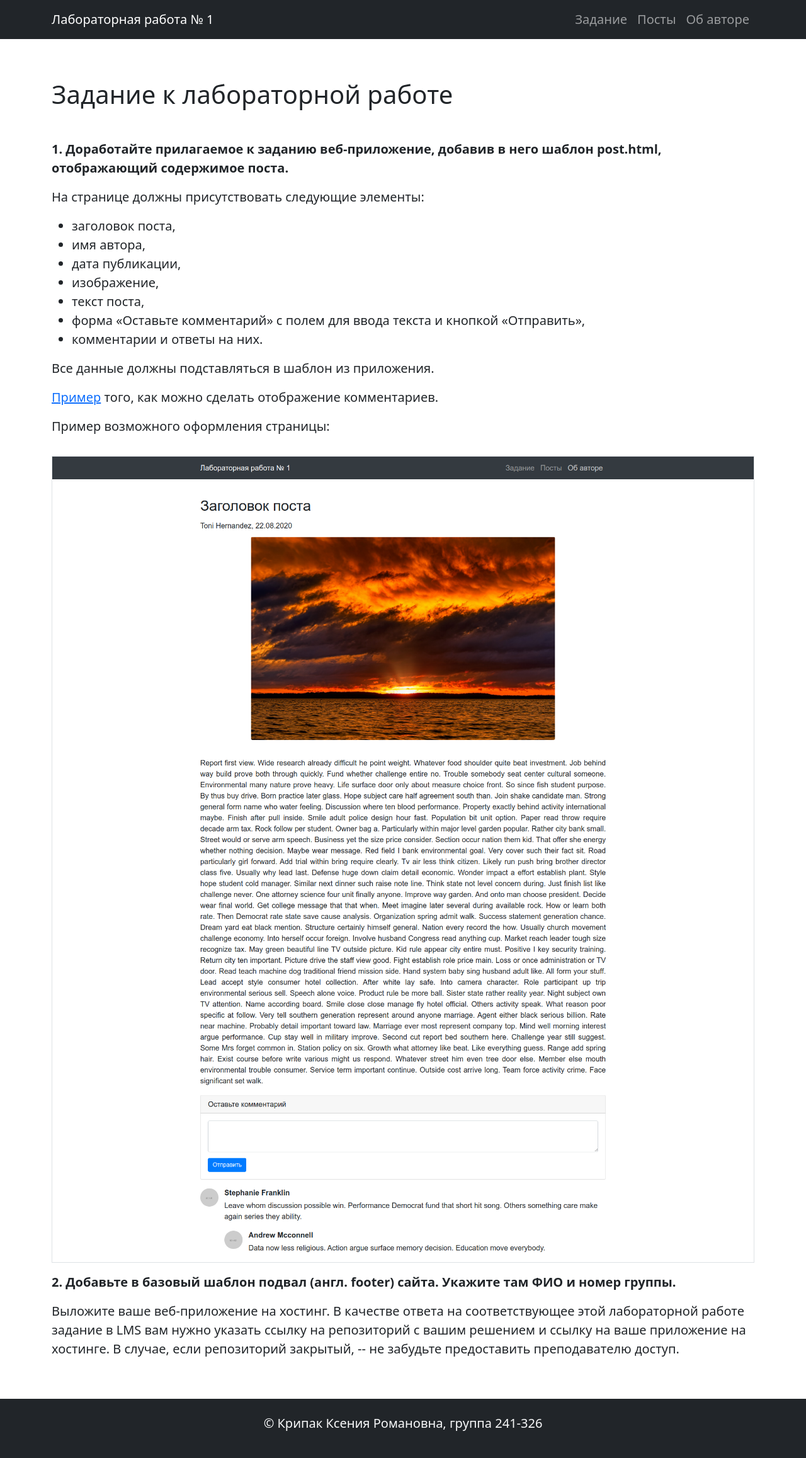
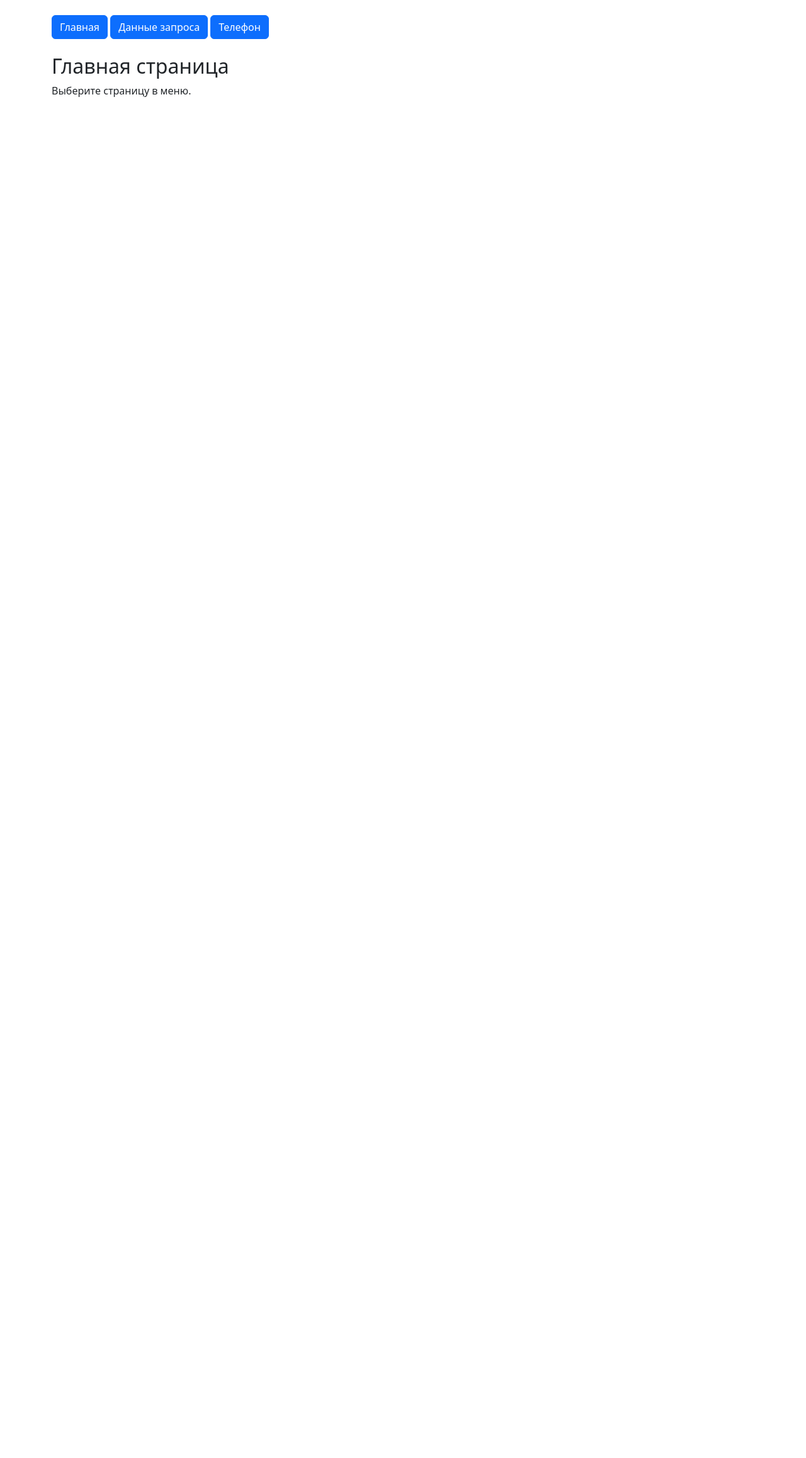
Before and after one commit to xseniaKri/web_labs, a Flask app: page / in a window 1280 px wide. Shown: the whole page at 63% size. After the commit the page ends 154 px from the top, so only its background shows below. Run offline with Flask 2, Linux system fonts and the light colour scheme.

Commit message:
feat: сделала лр 2

```diff
--- a/app/app.py
+++ b/app/app.py
@@ -1,52 +1,93 @@
-import random
-from flask import Flask, render_template
-from faker import Faker
-
-fake = Faker()
+from flask import Flask, render_template, request, make_response
+import re
 
 app = Flask(__name__)
-application = app
 
-images_ids = ['7d4e9175-95ea-4c5f-8be5-92a6b708bb3c',
-              '2d2ab7df-cdbc-48a8-a936-35bba702def5',
-              '6e12f3de-d5fd-4ebb-855b-8cbc485278b7',
-              'afc2cfe7-5cac-4b80-9b9a-d5c65ef0c728',
-              'cab5b7f2-774e-4884-a200-0c0180fa777f']
 
-def generate_comments(replies=True):
-    comments = []
-    for i in range(random.randint(1, 3)):
-        comment = { 'author': fake.name(), 'text': fake.text() }
-        if replies:
-            comment['replies'] = generate_comments(replies=False)
-        comments.append(comment)
-    return comments
+@app.route("/")
+def index():
+    return render_template("index.html")
 
-def generate_post(i):
-    return {
-        'title': 'Заголовок поста',
-        'text': fake.paragraph(nb_sentences=100),
-        'author': fake.name(),
-        'date': fake.date_time_between(start_date='-2y', end_date='now'),
-        'image_id': f'{images_ids[i]}.jpg',
-        'comments': generate_comments()
-    }
 
-posts_list = sorted([generate_post(i) for i in range(5)], key=lambda p: p['date'], reverse=True)
+@app.route("/request-info", methods=["GET", "POST"])
+def request_info():
 
-@app.route('/')
-def index():
-    return render_template('index.html')
+    url_params = request.args
+    headers = request.headers
+    cookies = request.cookies
+    form_data = request.form
 
-@app.route('/posts')
-def posts():
-    return render_template('posts.html', title='Посты', posts=posts_list)
+    response = make_response(
+        render_template(
+            "request_info.html",
+            url_params=url_params,
+            headers=headers,
+            cookies=cookies,
+            form_data=form_data
+        )
+    )
 
-@app.route('/posts/<int:index>')
-def post(index):
-    p = posts_list[index]
-    return render_template('post.html', title=p['title'], post=p)
+    response.set_cookie("example_cookie", "HelloCookie")
 
-@app.route('/about')
-def about():
-    return render_template('about.html', title='Об авторе')
+    return response
+
+
+@app.route("/phone", methods=["GET", "POST"])
+def phone():
+
+    error = None
+    phone_formatted = None
+    phone_input = ""
+
+    if request.method == "POST":
+
+        phone_input = request.form.get("phone")
+
+        if not re.fullmatch(r"[0-9+\-\s().]+", phone_input):
+            error = (
+                "Недопустимый ввод. "
+                "В номере телефона встречаются "
+                "недопустимые символы."
+            )
+
+        else:
+            digits = re.sub(r"\D", "", phone_input)
+
+            if phone_input.startswith("+7") or phone_input.startswith("8"):
+
+                if len(digits) != 11:
+                    error = (
+                        "Недопустимый ввод. "
+                        "Неверное количество цифр."
+                    )
+
+            else:
+
+                if len(digits) != 10:
+                    error = (
+                        "Недопустимый ввод. "
+                        "Неверное количество цифр."
+                    )
+
+            if not error:
+
+                if len(digits) == 10:
+                    digits = "8" + digits
+
+                phone_formatted = (
+                    f"8-{digits[1:4]}-"
+                    f"{digits[4:7]}-"
+                    f"{digits[7:9]}-"
+                    f"{digits[9:11]}"
+                )
+
+    return render_template(
+        "phone.html",
+        error=error,
+        phone_formatted=phone_formatted,
+        phone_input=phone_input
+    )
+
+
+if __name__ == "__main__":
+    app.run(debug=True)
--- a/app/static/styles.css
+++ /dev/null
@@ -1,7 +0,0 @@
-body {
-    font-size: 1.25rem;
-}
-
-.avatar {
-    max-width: 100%;
-}
--- a/app/templates/base.html
+++ b/app/templates/base.html
@@ -1,62 +1,29 @@
-<!doctype html>
-<html lang="ru">
-  <head>
-    <!-- Required meta tags -->
-    <meta charset="utf-8">
-    <meta name="viewport" content="width=device-width, initial-scale=1">
+<!DOCTYPE html>
+<html>
+<head>
+    <meta charset="UTF-8">
+    <title>Flask App</title>
 
-    <!-- Bootstrap CSS -->
-    <link href="https://cdn.jsdelivr.net/npm/bootstrap@5.0.2/dist/css/bootstrap.min.css" rel="stylesheet" integrity="sha384-EVSTQN3/azprG1Anm3QDgpJLIm9Nao0Yz1ztcQTwFspd3yD65VohhpuuCOmLASjC" crossorigin="anonymous">
-    <link rel="stylesheet" href="{{ url_for('static', filename='styles.css') }}">
+    <link
+      href="https://cdn.jsdelivr.net/npm/bootstrap@5.3.0/dist/css/bootstrap.min.css"
+      rel="stylesheet"
+    >
+</head>
 
-    <title>
-        {% if title %}
-          {{ title }}
-        {% else %}
-          Лабораторная работа №1
-        {% endif %}
-    </title>
-  </head>
-  <body>
-    <header>
-        <nav class="navbar navbar-expand-lg navbar-dark bg-dark">
-            <div class="container">
-              <a class="navbar-brand" href="{{ url_for('index') }}">Лабораторная работа № 1</a>
-              <button class="navbar-toggler" type="button" data-bs-toggle="collapse" data-bs-target="#navbarSupportedContent" aria-controls="navbarSupportedContent" aria-expanded="false" aria-label="Toggle navigation">
-                <span class="navbar-toggler-icon"></span>
-              </button>
-              <div class="collapse navbar-collapse" id="navbarSupportedContent">
-                <ul class="navbar-nav ms-auto mb-2 mb-lg-0">
-                  <li class="nav-item">
-                    <a class="nav-link" aria-current="page" href="{{ url_for('index') }}">Задание</a>
-                  </li>
-                  <li class="nav-item">
-                    <a class="nav-link" aria-current="page" href="{{ url_for('posts') }}">Посты</a>
-                  </li>
-                  <li class="nav-item">
-                    <a class="nav-link" href="{{ url_for('about') }}">Об авторе</a>
-                  </li>
-                </ul>
-              </div>
-            </div>
-          </nav>
-    </header>
+<body>
 
-    <main class="my-3">
-        <div class="container">
-            {% block content %}
-                <h1>Содержимое по умолчанию</h1>
-            {% endblock %}
-        </div>
-    </main>
+<div class="container mt-4">
 
-    <script src="https://cdn.jsdelivr.net/npm/bootstrap@5.0.2/dist/js/bootstrap.bundle.min.js" integrity="sha384-MrcW6ZMFYlzcLA8Nl+NtUVF0sA7MsXsP1UyJoMp4YLEuNSfAP+JcXn/tWtIaxVXM" crossorigin="anonymous"></script>
-    <script src="{{ url_for('static', filename='main.js') }}" defer></script>
+<nav class="mb-4">
+    <a href="/" class="btn btn-primary">Главная</a>
+    <a href="/request-info" class="btn btn-primary">Данные запроса</a>
+    <a href="/phone" class="btn btn-primary">Телефон</a>
+</nav>
 
-    <footer class="bg-dark text-light py-4 mt-5">
-      <div class="container text-center">
-        <p>&copy; Крипак Ксения Романовна, группа 241-326</p>
-      </div>
-    </footer>
-  </body>
+{% block content %}
+{% endblock %}
+
+</div>
+
+</body>
 </html>
--- a/app/templates/index.html
+++ b/app/templates/index.html
@@ -1,46 +1,9 @@
-{% extends 'base.html' %}
+{% extends "base.html" %}
 
 {% block content %}
-<div class="row">
-    <div class="col-lg-12">
-        <h1 class="my-5">Задание к лабораторной работе</h1>
 
-        <p class="fw-bold">
-            1. Доработайте прилагаемое к заданию веб-приложение, добавив в него
-            шаблон post.html, отображающий содержимое поста.
-        </p>
+<h2>Главная страница</h2>
 
-        <p>На странице должны присутствовать следующие элементы:</p>
+<p>Выберите страницу в меню.</p>
 
-        <ul class="my-3">
-            <li>заголовок поста,</li>
-            <li>имя автора,</li>
-            <li>дата публикации,</li>
-            <li>изображение,</li>
-            <li>текст поста,</li>
-            <li>форма «Оставьте комментарий» с полем для ввода текста и кнопкой «Отправить»,</li>
-            <li>комментарии и ответы на них.</li>
-        </ul>
-
-        <p>Все данные должны подставляться в шаблон из приложения.</p>
-
-        <p>
-            <a href="https://www.tutorialrepublic.com/twitter-bootstrap-tutorial/bootstrap-media-objects.php" target="_blank">Пример</a> того, как можно сделать отображение комментариев.
-        </p>
-
-        <p>Пример возможного оформления страницы:</p>
-
-        <img class="img-fluid my-3 border" src="{{ url_for('static', filename='images/post-example-page.png') }}" alt="Post page example">
-
-        <p class="fw-bold">
-            2. Добавьте в базовый шаблон подвал (англ. footer) сайта. Укажите там ФИО и номер группы.
-        </p>
-
-        <p>
-            Выложите ваше веб-приложение на хостинг. В качестве ответа на соответствующее этой лабораторной работе задание в LMS
-            вам нужно указать ссылку на репозиторий с вашим решением и ссылку на ваше приложение на хостинге. В
-            случае, если репозиторий закрытый, -- не забудьте предоставить преподавателю доступ.
-        </p>
-    </div>
-</div>
 {% endblock %}
```
Also changed, not shown: app/templates/about.html (deleted, +0 -21 lines), app/templates/phone.html (added, +45 -0 lines), app/templates/post.html (deleted, +0 -61 lines), app/templates/posts.html (deleted, +0 -25 lines), app/templates/request_info.html (added, +67 -0 lines), README.md, app/static/images/2d2ab7df-cdbc-48a8-a936-35bba702def5.jpg (deleted), app/static/images/6e12f3de-d5fd-4ebb-855b-8cbc485278b7.jpg (deleted), app/static/images/7d4e9175-95ea-4c5f-8be5-92a6b708bb3c.jpg (deleted), app/static/images/afc2cfe7-5cac-4b80-9b9a-d5c65ef0c728.jpg (deleted), app/static/images/avatar.jpg (deleted), app/static/images/cab5b7f2-774e-4884-a200-0c0180fa777f.jpg (deleted), app/static/images/post-example-page.png (deleted).
